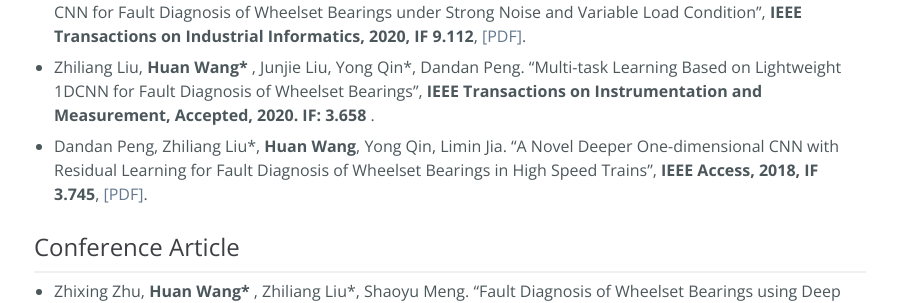
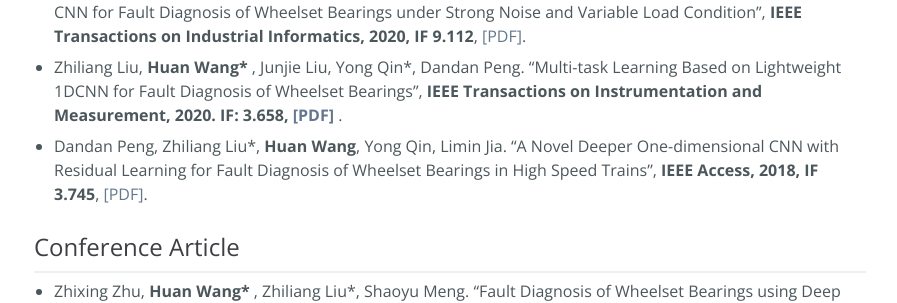
Before and after one commit to WH-HuanWang/WH-HuanWang.github.io, a Jekyll site: the page built from index.md, in a window 1280 px wide and 900 px high, scrolled down 950 px. Shown: the part 180-483 px from the top of the window, without its empty margins (190-1087 px from the left). Built offline with Jekyll 4.4.1, drawn with Linux system fonts in a browser that asks for light colours.

Commit message:
Update index.md

```diff
--- a/index.md
+++ b/index.md
@@ -43,7 +43,7 @@ B.S. in Mechanical design, manufacturing and automation, School of mechanical an
 * * *
 * <b>Huan Wang</b>, Zhiliang Liu*, Dandan Peng, Yong Qin. "Understanding and Learning Discriminant Features based on Multi-Attention 1DCNN for Wheelset Bearing Fault Diagnosis", <b>IEEE Transactions on Industrial Informatics, 2019, IF 9.112</b>, [[PDF]](https://ieeexplore.ieee.org/stamp/stamp.jsp?tp=&arnumber=8911240).
 * Dandan Peng, <b>Huan Wang#</b>, Zhiliang Liu*, Zijiang Liu, Ming J. Zuo, Chen Jian. "Multi-branch and Multi-scale CNN for Fault Diagnosis of Wheelset Bearings under Strong Noise and Variable Load Condition", <b>IEEE Transactions on Industrial Informatics, 2020, IF 9.112</b>, [[PDF]](https://ieeexplore.ieee.org/stamp/stamp.jsp?tp=&arnumber=8962243).
-* Zhiliang Liu, <b>Huan Wang* </b>, Junjie Liu, Yong Qin*, Dandan Peng. "Multi-task Learning Based on Lightweight 1DCNN for Fault Diagnosis of Wheelset Bearings", <b> IEEE Transactions on Instrumentation and Measurement, Accepted, 2020. IF: 3.658 </b>.
+* Zhiliang Liu, <b>Huan Wang* </b>, Junjie Liu, Yong Qin*, Dandan Peng. "Multi-task Learning Based on Lightweight 1DCNN for Fault Diagnosis of Wheelset Bearings", <b> IEEE Transactions on Instrumentation and Measurement, 2020. IF: 3.658, [[PDF]](https://ieeexplore.ieee.org/document/9178459) </b>.
 * Dandan Peng, Zhiliang Liu*, <b>Huan Wang</b>, Yong Qin, Limin Jia. "A Novel Deeper One-dimensional CNN with Residual Learning for Fault Diagnosis of Wheelset Bearings in High Speed Trains", <b>IEEE Access, 2018, IF 3.745</b>, [[PDF]](https://ieeexplore.ieee.org/stamp/stamp.jsp?tp=&arnumber=8584445).
 
 ## Conference Article
```
